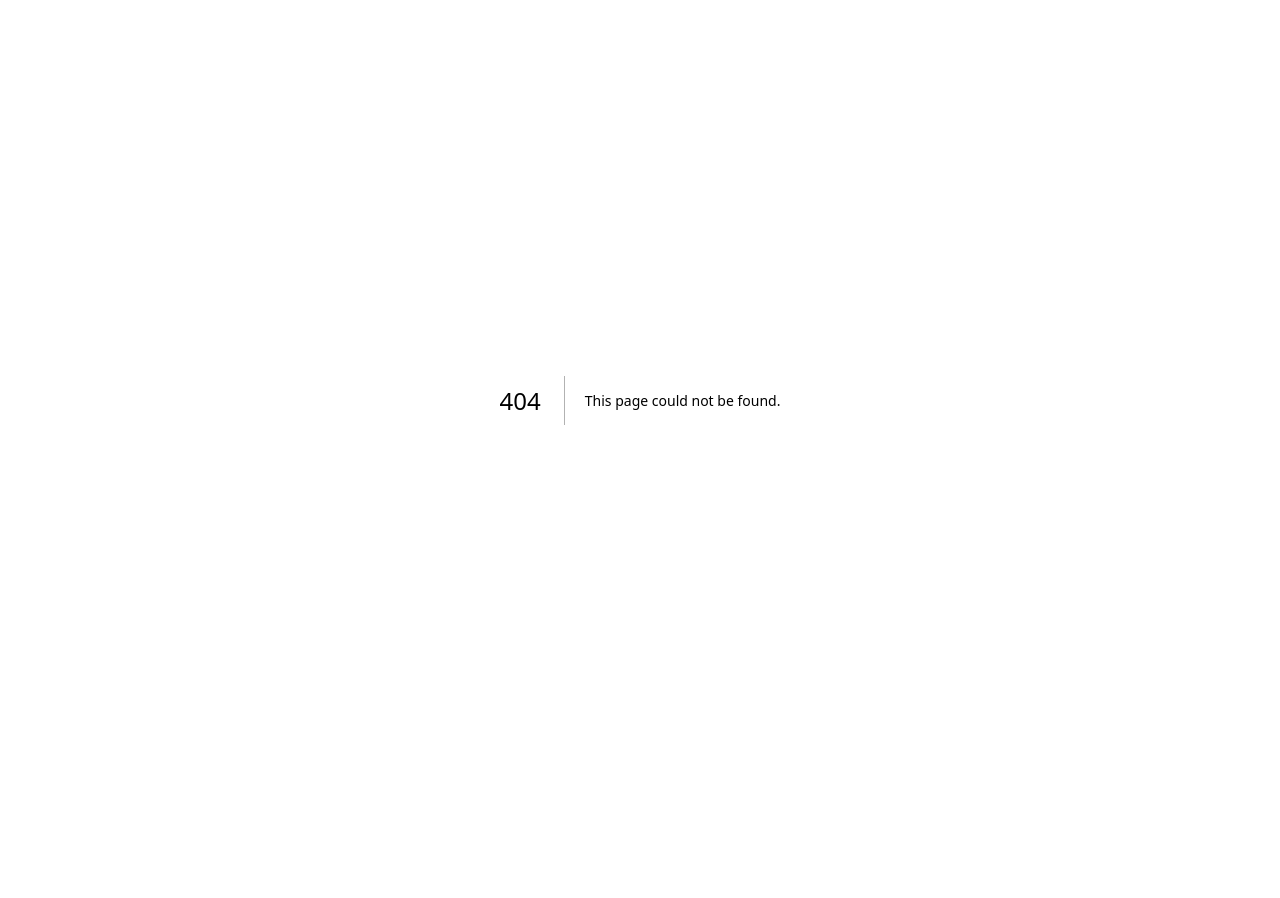
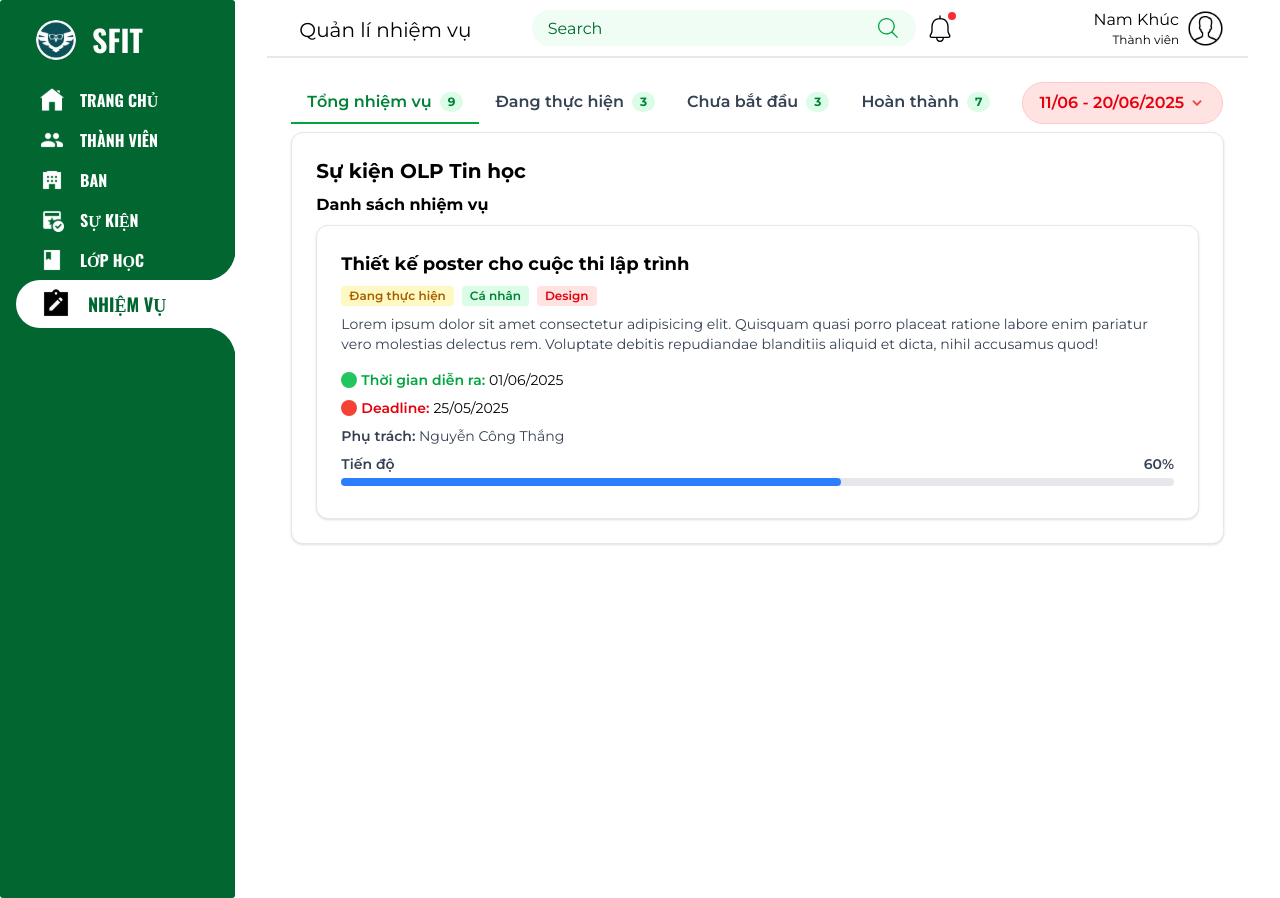
Before and after one commit to sfit-utc/sfit-platform-admin-ui, a Next.js app: page /task in a window 1280 px wide. Before the commit this address had no page. Before the commit the page ends 800 px from the top, so only its background shows below. Built offline with nearby package versions, Linux system fonts and the light colour scheme.

Commit message:
feat: add tabbar, card and tasks page

```diff
--- /dev/null
+++ b/src/app/(home)/task/page.tsx
@@ -0,0 +1,8 @@
+import Task from "@/components/task/task"
+export default function Page(){
+    return(
+        <div className="flex">
+            <Task />
+        </div>
+    )
+}
--- /dev/null
+++ b/src/components/task/task.tsx
@@ -0,0 +1,122 @@
+"use client";
+import TabBar from "../ui/tabBar";
+import { TabBarTab } from "../ui/tabBar";
+import { useState } from "react";
+const tabs: TabBarTab[] = [
+  { label: "Tổng nhiệm vụ", value: "all", count: 9 },
+  { label: "Đang thực hiện", value: "doing", count: 3 },
+  { label: "Chưa bắt đầu", value: "not_begin", count: 3 },
+  { label: "Hoàn thành", value: "done", count: 7 },
+];
+
+export default function Task() {
+  const [active, setActive] = useState("all");
+
+  const handleTabChange = (value: string | number) => {
+    if (typeof value === "string") {
+      setActive(value);
+    } else {
+      setActive(String(value));
+    }
+  };
+
+  return (
+    <div className="p-6 min-h-screen">
+      <div className="flex ">
+        <TabBar
+          tabs={tabs}
+          activeValue={active}
+          onTabChange={handleTabChange}
+        />
+        <div
+          className="ml-4 flex items-center px-4 py-1.5 rounded-full bg-red-100 text-red-600 font-semibold text-base border border-red-200 select-none"
+          style={{ minWidth: 180 }}
+        >
+          11/06 - 20/06/2025
+          <svg
+            className="ml-1"
+            width={18}
+            height={18}
+            viewBox="0 0 20 20"
+            fill="none"
+          >
+            <path
+              d="M6 8L10 12L14 8"
+              stroke="#F44336"
+              strokeWidth="2"
+              strokeLinecap="round"
+              strokeLinejoin="round"
+            />
+          </svg>
+        </div>
+      </div>
+      <div className="bg-white rounded-xl shadow border border-gray-200 p-6 mt-2">
+        <div className="title">
+          <h2 className="text-xl font-bold mb-2 text-black">
+            Sự kiện OLP Tin học
+          </h2>
+          <div></div>
+        </div>
+        <p className=" font-bold mb-2 text-black">Danh sách nhiệm vụ</p>
+        <div className="bg-white rounded-xl shadow border border-gray-200 p-6 mt-2">
+          <h3 className="text-lg font-bold text-black mb-2">
+            Thiết kế poster cho cuộc thi lập trình
+          </h3>
+          <div className="flex flex-wrap gap-2 mb-2">
+            <span className="bg-yellow-100 text-yellow-700 px-2 py-0.5 rounded text-xs font-semibold">
+              Đang thực hiện
+            </span>
+            <span className="bg-green-100 text-green-700 px-2 py-0.5 rounded text-xs font-semibold">
+              Cá nhân
+            </span>
+            <span className="bg-red-100 text-red-600 px-2 py-0.5 rounded text-xs font-semibold">
+              Design
+            </span>
+          </div>
+          <p className="text-gray-700 text-sm mb-4">
+            Lorem ipsum dolor sit amet consectetur adipisicing elit. Quisquam
+            quasi porro placeat ratione labore enim pariatur vero molestias
+            delectus rem. Voluptate debitis repudiandae blanditiis aliquid et
+            dicta, nihil accusamus quod!
+          </p>
+          <div className="flex flex-col gap-2 mb-2">
+            <div className="flex flex-col gap-2 text-sm">
+              <span className="text-green-600 font-semibold flex items-center">
+                <svg width="16" height="16" fill="none" className="mr-1">
+                  <circle cx="8" cy="8" r="8" fill="#22c55e" />
+                </svg>
+                Thời gian diễn ra:{" "}
+                <span className="ml-1 text-black font-normal">01/06/2025</span>
+              </span>
+              <span className="text-red-600 font-semibold flex items-center">
+                <svg width="16" height="16" fill="none" className="mr-1">
+                  <circle cx="8" cy="8" r="8" fill="#f44336" />
+                </svg>
+                Deadline:{" "}
+                <span className="ml-1 text-black font-normal">25/05/2025</span>
+              </span>
+            </div>
+            <div className="text-sm text-gray-700">
+              <span className="font-semibold">Phụ trách:</span> Nguyễn Công
+              Thắng
+            </div>
+          </div>
+          <div className="mb-2">
+            <div className="flex items-center justify-between mb-1">
+              <span className="text-sm font-semibold text-gray-700">
+                Tiến độ
+              </span>
+              <span className="text-sm font-semibold text-gray-700">60%</span>
+            </div>
+            <div className="w-full h-2 bg-gray-200 rounded">
+              <div
+                className="h-2 bg-blue-500 rounded"
+                style={{ width: "60%" }}
+              ></div>
+            </div>
+          </div>
+        </div>
+      </div>
+    </div>
+  );
+}
--- /dev/null
+++ b/src/components/ui/tabBar.tsx
@@ -0,0 +1,54 @@
+"use client";
+import React from "react";
+
+export interface TabBarTab {
+  label: string;
+  value: string | number;
+  count?: number;
+}
+
+interface TabBarProps {
+  tabs: TabBarTab[];
+  activeValue: string | number;
+  onTabChange: (value: string | number) => void;
+  className?: string;
+  endBar?: React.ReactNode;
+}
+
+export default function TabBar({
+  tabs,
+  activeValue,
+  onTabChange,
+  className = "",
+}: TabBarProps) {
+  return (
+    <div className={`flex border-black bg-white ${className}`}>
+      {tabs.map((tab) => (
+        <button
+          key={tab.value}
+          className={`flex items-center px-4 py-2 font-semibold text-base border-b-2 transition-all
+            ${
+              activeValue === tab.value
+                ? "border-green-600 text-green-700"
+                : "border-transparent text-gray-700 hover:text-green-600"
+            }
+          `}
+          style={{
+            minWidth: 120,
+            outline: "none",
+            background: "none",
+            cursor: "pointer",
+          }}
+          onClick={() => onTabChange(tab.value)}
+        >
+          <span>{tab.label}</span>
+          {typeof tab.count === "number" && (
+            <span className="ml-2 px-2 py-0.5 rounded-full text-xs font-bold bg-green-100 text-green-700">
+              {tab.count}
+            </span>
+          )}
+        </button>
+      ))}
+    </div>
+  );
+}
```
